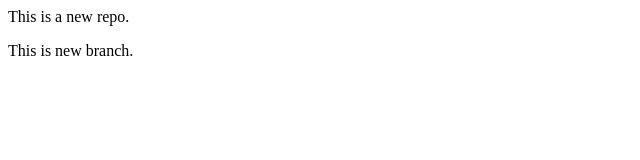
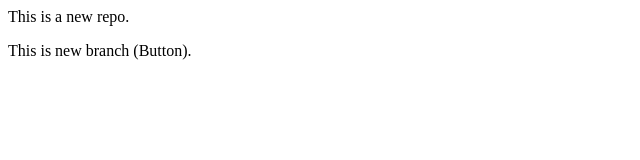
Before and after one commit to Arshiya-own/LocalRepo, a plain HTML site: page index.html in a window 1280 px wide. Shown: the full height of the page, 0-640 px from the left. Drawn offline with Linux system fonts and the light colour scheme.

```diff
--- a/index.html
+++ b/index.html
@@ -1,2 +1,2 @@
 <p>This is a new repo.</p>
-<p>This is new branch.</p>
+<p>This is new branch (Button).</p>
```
